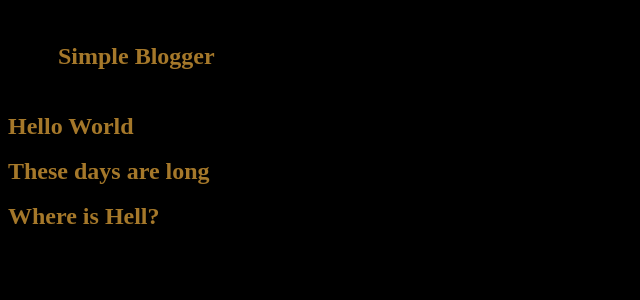
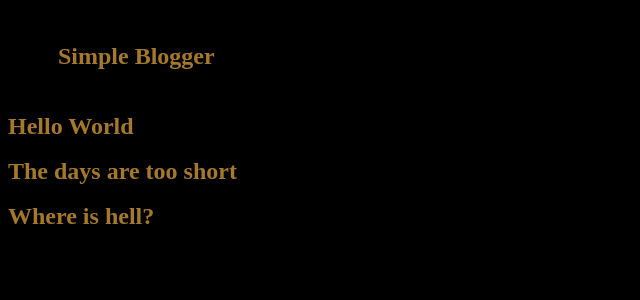
Before and after one commit to MagicMart/simple-blogger, a React (Vite) app: page / in a window 1280 px wide. Shown: the top 300 px of the page, without its empty margins (0-640 px from the left). Built offline with nearby package versions, Linux system fonts and the light colour scheme.

Commit message:
markdown array

```diff
--- a/src/components/Home.js
+++ b/src/components/Home.js
@@ -2,16 +2,23 @@ import React from "react";
 import { Route, Link } from "react-router-dom";
 import ReactMarkdown from "react-markdown/with-html";
 
-const markdown = {
-    "hello-world": ["Hello World", import("./articles/article.md")],
-    "The-days-are-long": [
-        "These days are long",
-        import("./articles/article.1.md")
-    ],
-    "Where-is-Hell": ["Where is Hell?", import("./articles/article.2.md")]
-};
-const keyArray = Array.from(Object.keys(markdown));
-const articleTitles = keyArray.map(key => markdown[key][0]);
+const markdown = [
+    {
+        pathname: "hello-world",
+        title: "Hello World",
+        module: import("./articles/hello-world.md")
+    },
+    {
+        pathname: "the-days-are-too-short",
+        title: "The days are too short",
+        module: import("./articles/the-days-are-too-short.md")
+    },
+    {
+        pathname: "where-is-hell",
+        title: "Where is hell?",
+        module: import("./articles/where-is-hell.md")
+    }
+];
 
 /**
  * @param {{ children: React.ReactNode; }} props
@@ -40,7 +47,7 @@ class Home extends React.Component {
             this.setState({ post: null });
         } else {
             const str = pathname.replace("/", "");
-            const stuff = markdown[str][1];
+            const stuff = markdown.find(obj => obj.pathname === str).module;
             stuff &&
                 stuff.then(markdown =>
                     this.setState(() => ({
@@ -54,10 +61,10 @@ class Home extends React.Component {
         return (
             <main className="main">
                 {this.state.post === null ? (
-                    articleTitles.map((title, i) => (
-                        <p key={title}>
-                            <Link className="title" to={keyArray[i]}>
-                                {title}
+                    markdown.map(obj => (
+                        <p key={obj.title}>
+                            <Link className="title" to={obj.pathname}>
+                                {obj.title}
                             </Link>
                         </p>
                     ))
--- a/src/components/articles/article.1.md
+++ /dev/null
@@ -1,12 +0,0 @@
-# Hello World 2
-
-This is **Markdown**
-
-## When you have nothing to say
-
-<pre>There are <mark>planets</mark> I never consider,
-atmospheres of the mind I disregard.</pre>
-
-### The end is near
-
-The end is near
--- a/src/components/articles/article.2.md
+++ /dev/null
@@ -1,3 +0,0 @@
-# The story of my life
-
-This is your life.
--- a/src/components/articles/article.md
+++ /dev/null
@@ -1,8 +0,0 @@
-# Hello World
-
-This is **Markdown**
-
-## When you have nothing to say
-
-<pre>There are <mark>planets</mark> I never consider,
-atmospheres of the mind I disregard.</pre>
--- /dev/null
+++ b/src/components/articles/hello-world.md
@@ -0,0 +1,3 @@
+# Hello World
+
+This is Simple Blogger speaking to the whole world.
--- /dev/null
+++ b/src/components/articles/the-days-are-too-short.md
@@ -0,0 +1,3 @@
+# The days are too short
+
+It is surprising how short the days are. Who are the days for, anyway? Humans?
--- /dev/null
+++ b/src/components/articles/where-is-hell.md
@@ -0,0 +1,3 @@
+# Where is Hell?
+
+Hell is where the heart is.
--- a/src/index.html
+++ b/src/index.html
@@ -1,11 +1,14 @@
 <!DOCTYPE html>
 <html>
+
 <head>
     <title>Empty project</title>
     <meta charset="utf-8">
 </head>
+
 <body>
     <div id="app"></div>
     <script src="index.js"></script>
 </body>
+
 </html>
```
Also changed, not shown: 7 other files (tests, documents, lock files or other folders). Lines whose indentation alone changed are shown as unchanged.
